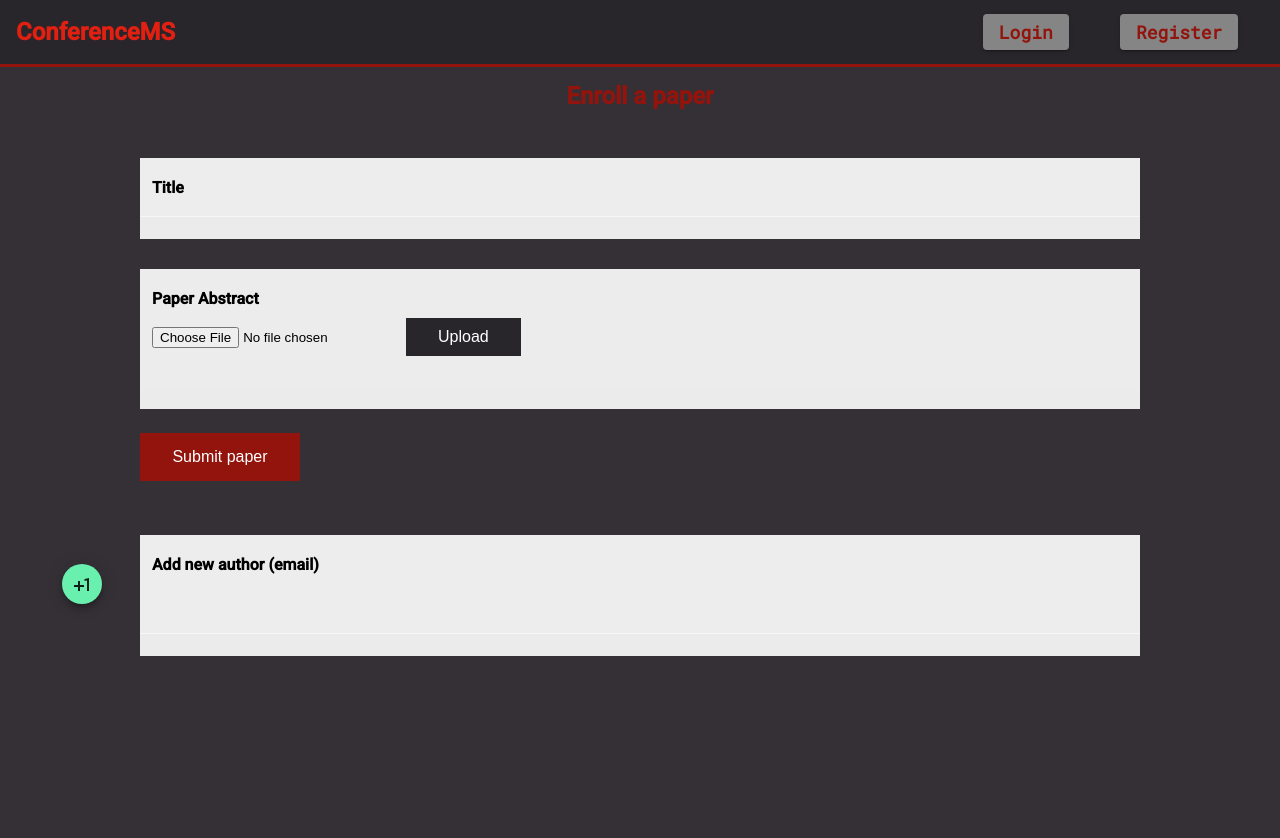
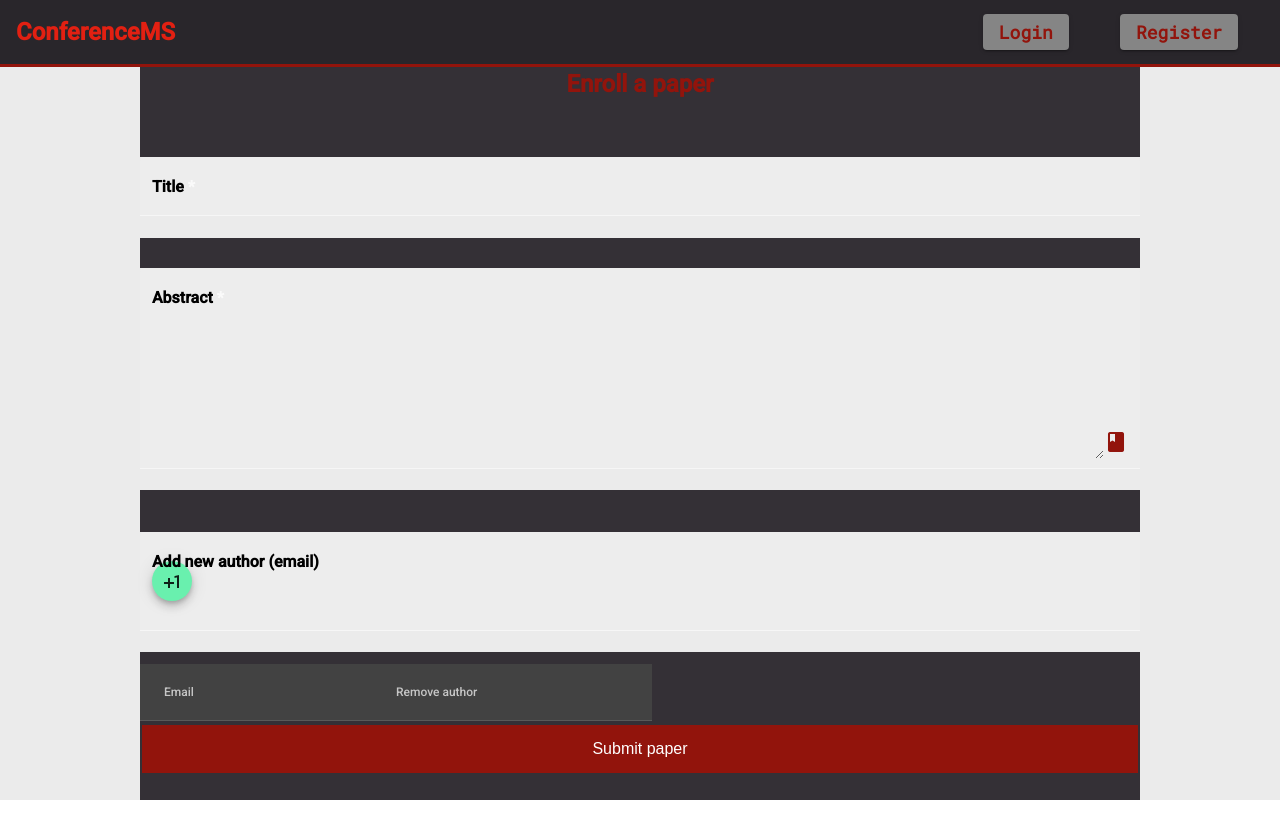
Before and after one commit to carinapetcu/Software-Engineering-FrontEnd, an Angular app in the folder webapp/: page /addPaper in a window 1280 px wide. Shown: the top 838 px of the page. After the commit the page ends 800 px from the top, so only its background shows below. Built offline with nearby package versions, Linux system fonts and the light colour scheme.

Commit message:
bleah bleah

```diff
--- a/webapp/src/app/add-paper/add-paper.component.css
+++ b/webapp/src/app/add-paper/add-paper.component.css
@@ -5,9 +5,11 @@
 }
 
 .add-paper-container{
-  grid-column: 4/5;
-  margin-top: 7.5vh;
-  height: 100vh;
+  display: grid;
+  grid-template-rows: 1fr 2fr 1fr 2fr 4fr 1fr 2fr 1fr 4fr 3fr 2fr;
+  grid-column: 2/3;
+  margin-top: 7vh;
+  height: 93vh;
   background: #343036;
   text-align: center;
 }
@@ -37,9 +39,7 @@ mat-label,input,mat-hint{
 }
 
 button{
-  display:left;
-  position:relative;
-  right:90px;
+
 }
 
 .btn{
@@ -53,7 +53,7 @@ button{
   font-size: 16px;
   margin: 2px 1px;
   cursor: pointer;
-  left:0px;
+
 }
 
 .submit-button{
@@ -67,6 +67,12 @@ button{
   font-size: 16px;
   margin: 4px 2px;
   cursor: pointer;
-  position: relative;
-  right: 420px;
 }
+
+#text-area{
+  height: 20vh;
+}
+
+#authors-table{
+  width: 40vw;
+}
--- a/webapp/src/app/add-paper/add-paper.component.html
+++ b/webapp/src/app/add-paper/add-paper.component.html
@@ -1,43 +1,47 @@
 <div class="main-container">
-  <div class = "add-paper-container">
-    <br><h1>Enroll a paper</h1>
+  <div class="add-paper-container" [formGroup]="paperForm">
+    <div></div>
+    <h1>Enroll a paper</h1>
+    <div></div>
     <mat-form-field appearance="fill">
       <mat-label>Title</mat-label>
-    <input matInput>
+      <input matInput required placeholder="Title" formControlName="title">
     </mat-form-field>
 
-  <mat-form-field appearance="fill">
-    <mat-label>Paper Abstract</mat-label>
-    <div class="text-center">
-      <br>
-      <input class="form-control" type="file" (change)="onChange($event)">
-      <button (click)="onUpload()" class="btn btn-success">Upload</button>
-    </div>
-    <input matInput disabled>
+    <mat-form-field appearance="fill" class="interact-object">
+      <mat-label>Abstract</mat-label>
+      <textarea matInput required placeholder="Abstract" formControlName="abstract" id="text-area"></textarea>
+      <mat-icon matSuffix>class</mat-icon>
     </mat-form-field>
-
-  <!-- Shareable short link of  uploaded file -->
-  <div class="container text-center jumbotron" *ngIf="shortLink">
-    <h2> Visit Here</h2>
-    <a href="{{shortLink}}">{{shortLink}}</a>
-  </div>
-
-  <!--Flag variable is used here-->
-  <div class="container" *ngIf="loading">
-    <h3>Loading ...</h3>
-  </div>
-    <br><br>
-  <button class="submit-button" type="submit">Submit paper</button>
-
-    <br><br>
+    <div></div>
     <mat-form-field appearance="fill">
       <mat-label>Add new author (email)</mat-label>
       <button mat-mini-fab color="accent" onclick="addAuthorField()">
         <mat-icon>plus_one</mat-icon>
       </button>
-    <input matInput>
+      <input matInput placeholder="New author" formControlName="author">
     </mat-form-field>
+  <div></div>
+    <mat-table [dataSource]="authors" id="authors-table">
+      <ng-container matColumnDef="email">
+        <mat-header-cell *matHeaderCellDef>Email</mat-header-cell>
+        <mat-cell *matCellDef="let row">{{row.email}}</mat-cell>
+      </ng-container>
+      <div></div>
 
-  <div class="additionalAuthors"></div>
+      <ng-container matColumnDef="delete">
+        <mat-header-cell *matHeaderCellDef>Remove author</mat-header-cell>
+        <mat-cell *matCellDef="let row">
+          <button mat-raised-button class="interact-object">
+            <mat-icon>close</mat-icon>
+          </button>
+        </mat-cell>
+      </ng-container>
+
+      <mat-header-row *matHeaderRowDef="authorColumns"></mat-header-row>
+      <mat-row *matRowDef="let row; columns:authorColumns;"></mat-row>
+    </mat-table>
+
+    <button class="submit-button" type="submit">Submit paper</button>
   </div>
 </div>
--- a/webapp/src/app/add-paper/add-paper.component.ts
+++ b/webapp/src/app/add-paper/add-paper.component.ts
@@ -1,4 +1,6 @@
 import {Component, OnInit} from '@angular/core';
+import {CMSUserService} from '../service/cmsuser.service';
+import {FormBuilder, FormControl} from '@angular/forms';
 
 @Component({
   selector: 'app-add-paper',
@@ -12,12 +14,30 @@ export class AddPaperComponent implements OnInit {
   shortLink = '';
   loading = false; // Flag variable
   file: File|null; // Variable to store file
+  authorColumns = ['email', 'delete'];
+  paperForm = this.formBuilder.group({
+    title: new FormControl(''),
+    abstract: new FormControl(''),
+    author: new FormControl(''),
+  });
 
-  constructor() {
+  constructor(
+    private userService: CMSUserService,
+    private formBuilder: FormBuilder,
+  ) {
       this.file = null;
   }
 
-  ngOnInit(): void{}
+  ngOnInit(): void{
+    const userId = localStorage.getItem('userId');
+    if (userId != null) {
+      this.userService.getUser(+userId).subscribe(
+        response => {
+          this.authors.push(response.dto.email);
+        }
+      );
+    }
+  }
 
 
   // On file Select
@@ -42,9 +62,14 @@ export class AddPaperComponent implements OnInit {
 //         );
     }
 
-  addAuthorField(author: string): void{
+  addAuthorField(): void{
       this.newAuthorAdded = true;
+      const author = this.paperForm.controls.author.value;
       this.authors.push(author);
   }
 
+  addPaper(): void{
+
+  }
+
 }
--- a/webapp/src/app/domain/reviewer.model.ts
+++ b/webapp/src/app/domain/reviewer.model.ts
@@ -1,10 +1,10 @@
 export class Reviewer{
-  fullname: string;
+  fullName: string;
   email: string;
   noOfPapersToReview: number;
 
-  constructor(fullname: string, email: string, noOfPapersToReview: number) {
-    this.fullname = fullname;
+  constructor(fullName: string, email: string, noOfPapersToReview: number) {
+    this.fullName = fullName;
     this.email = email;
     this.noOfPapersToReview = noOfPapersToReview;
   }
--- a/webapp/src/app/home/home.component.html
+++ b/webapp/src/app/home/home.component.html
@@ -13,7 +13,7 @@
       <mat-card-actions>
         <button mat-raised-button class="interact-object" (click)="redirectDetails(conference.id)">Get details</button>
         <button mat-raised-button class="interact-object">Watch sections</button>
-        <button mat-raised-button class="interact-object">Enroll a paper</button>
+        <button mat-raised-button class="interact-object" (click)="redirectToAddPaper(conference.id)">Enroll a paper</button>
       </mat-card-actions>
     </mat-card>
   </div>
--- a/webapp/src/app/home/home.component.ts
+++ b/webapp/src/app/home/home.component.ts
@@ -32,7 +32,7 @@ export class HomeComponent implements OnInit {
     // this.conferencesMock.forEach(conference => {this.conferences.push(conference); });
   }
 
-  getConferences(): void{
+  getConferences(): void {
     this.conferenceService.getConferences()
       .subscribe(
         response => this.conferences = response.dtos,
@@ -43,4 +43,8 @@ export class HomeComponent implements OnInit {
   redirectDetails(conferenceId: number): void {
     this.router.navigate(['/details', {id: conferenceId}]);
   }
+
+  redirectToAddPaper(id: number): void {
+    this.router.navigate(['/addPaper', {id}]);
+  }
 }
--- a/webapp/src/app/my-conferences/my-conferences.component.html
+++ b/webapp/src/app/my-conferences/my-conferences.component.html
@@ -2,7 +2,7 @@
   <div id="co-chairs-view" class="view-container" [style.display]="this.viewArray[0]">
     <h2>Co-chairs</h2>
     <div class="staff-table">
-      <mat-table [dataSource]="exampleCoChair">
+      <mat-table [dataSource]="coChairs">
         <ng-container matColumnDef="fullName">
           <mat-header-cell *matHeaderCellDef>Full name</mat-header-cell>
           <mat-cell *matCellDef="let row">{{row.fullName}}</mat-cell>
@@ -31,7 +31,7 @@
   <div id="pc-members-view" class="view-container" [style.display]="this.viewArray[1]">
     <h2>PC Members</h2>
     <div class="staff-table">
-      <mat-table [dataSource]="examplePcMember">
+      <mat-table [dataSource]="pcMembers">
         <ng-container matColumnDef="fullName">
           <mat-header-cell *matHeaderCellDef>Full name</mat-header-cell>
           <mat-cell *matCellDef="let row">{{row.fullName}}</mat-cell>
@@ -44,7 +44,7 @@
 
         <ng-container matColumnDef="hasPapers">
           <mat-header-cell *matHeaderCellDef>Has enrolled paper</mat-header-cell>
-          <mat-cell *matCellDef="let row"><mat-icon>{{row.hasPaper}}</mat-icon></mat-cell>
+          <mat-cell *matCellDef="let row"><mat-icon>{{row.hasPaper===true?'done':'close'}}</mat-icon></mat-cell>
         </ng-container>
 
         <mat-header-row *matHeaderRowDef="pcMemberColumns"></mat-header-row>
@@ -55,7 +55,7 @@
   <div id="reviewers-view" class="view-container" [style.display]="this.viewArray[2]">
     <h2>Reviewers</h2>
     <div class="staff-table">
-      <mat-table [dataSource]="exampleReviewer">
+      <mat-table [dataSource]="reviewers">
         <ng-container matColumnDef="fullName">
           <mat-header-cell *matHeaderCellDef>Full name</mat-header-cell>
           <mat-cell *matCellDef="let row">{{row.fullName}}</mat-cell>
@@ -78,17 +78,17 @@
 
   <div id="menu">
     <div></div>
-    <button class="interact-object" mat-raised-button (click)="changeView(0,'view')">
+    <button class="interact-object" mat-raised-button (click)="changeView(0,'view');getCoChairsFromConference()">
       <mat-icon>keyboard_arrow_left</mat-icon>
       View Co-Chairs
     </button>
     <div></div>
-    <button class="interact-object" mat-raised-button (click)="changeView(1,'view')">
+    <button class="interact-object" mat-raised-button (click)="changeView(1,'view');getPcMembersFromConference()">
       <mat-icon>keyboard_arrow_left</mat-icon>
       View PC Members
     </button>
     <div></div>
-    <button class="interact-object" mat-raised-button (click)="changeView(2,'view')">
+    <button class="interact-object" mat-raised-button (click)="changeView(2,'view');getReviewersFromConference()">
       <mat-icon>keyboard_arrow_left</mat-icon>
       View Reviewers
     </button>
--- a/webapp/src/app/my-conferences/my-conferences.component.ts
+++ b/webapp/src/app/my-conferences/my-conferences.component.ts
@@ -2,6 +2,9 @@ import { Component, OnInit } from '@angular/core';
 import {FormBuilder, FormControl} from '@angular/forms';
 import {Router} from '@angular/router';
 import {ConferenceService} from '../service/conference.service';
+import {CoChair} from '../domain/cochair.model';
+import {PcMember} from '../domain/pcmember.model';
+import {Reviewer} from "../domain/reviewer.model";
 
 
 @Component({
@@ -52,6 +55,9 @@ export class MyConferencesComponent implements OnInit {
   examplePcMember = [{fullName: 'John Doe', email: 'john_doe@email.com', hasPaper: 'done'}
     , {fullName: 'John Doe', email: 'john_doe@email.com', hasPaper: 'close'}];
   exampleReviewer = [{fullName: 'John Doe', email: 'john_doe', papersReviewed: 3}];
+  coChairs = Array<CoChair>();
+  pcMembers = Array<PcMember>();
+  reviewers = Array<Reviewer>();
 
 
   constructor(
@@ -112,4 +118,34 @@ export class MyConferencesComponent implements OnInit {
     this.conferenceService.addPcMemberToConference(+id, {email, affiliation, website}).subscribe();
   }
 
+  getCoChairsFromConference(): void{
+    const id = localStorage.getItem('conferenceId');
+    this.conferenceService.getCoChairsFromConference(+id).subscribe(
+          response => {
+            console.log(response.dtos);
+            this.coChairs = response.dtos;
+          }
+    );
+  }
+
+  getPcMembersFromConference(): void{
+    const id = localStorage.getItem('conferenceId');
+    this.conferenceService.getPcMembersFromConference(+id).subscribe(
+      response => {
+        console.log(response);
+        this.pcMembers = response.dtos;
+      }
+    );
+  }
+
+  getReviewersFromConference(): void{
+    const id = localStorage.getItem('conferenceId');
+    this.conferenceService.getReviewersFromConference(+id).subscribe(
+      response => {
+        console.log(response);
+        this.reviewers = response.dtos;
+      }
+    );
+  }
+
 }
--- a/webapp/src/app/service/cmsuser.service.ts
+++ b/webapp/src/app/service/cmsuser.service.ts
@@ -19,9 +19,9 @@ export class CMSUserService {
     return this.httpClient.post<HttpResponse<any>>(url, user);
   }
 
-  getUser(id: number): Observable<HttpResponse<any>> {
-    const url = `${this.userUrl}/${id}`;
-    return this.httpClient.get<HttpResponse<any>>(url);
+  getUser(id: number): Observable<any> {
+    const url = `${this.userUrl}/user/${id}/email`;
+    return this.httpClient.get<any>(url);
   }
 
   login(username: string, password: string): Observable<any>{
--- a/webapp/src/app/service/conference.service.ts
+++ b/webapp/src/app/service/conference.service.ts
@@ -34,4 +34,19 @@ export class ConferenceService{
     const url = `${this.conferenceUrl}/${id}/pc_member`;
     return this.httpClient.post<any>(url, pcMember);
   }
+
+  getCoChairsFromConference(id: number): Observable<any>{
+    const url = `${this.conferenceUrl}/${id}/co_chairs`;
+    return this.httpClient.get<any>(url);
+  }
+
+  getPcMembersFromConference(id: number): Observable<any>{
+    const url = `${this.conferenceUrl}/${id}/pc_members`;
+    return this.httpClient.get<any>(url);
+  }
+
+  getReviewersFromConference(id: number): Observable<any>{
+    const url = `${this.conferenceUrl}/${id}/reviewers`;
+    return this.httpClient.get<any>(url);
+  }
 }
```
Also changed, not shown: webapp/src/app/domain/paper.model.ts (+3 -5 lines), webapp/src/app/service/paper.service.ts (added, +21 -0 lines). Lines whose indentation alone changed are shown as unchanged.
